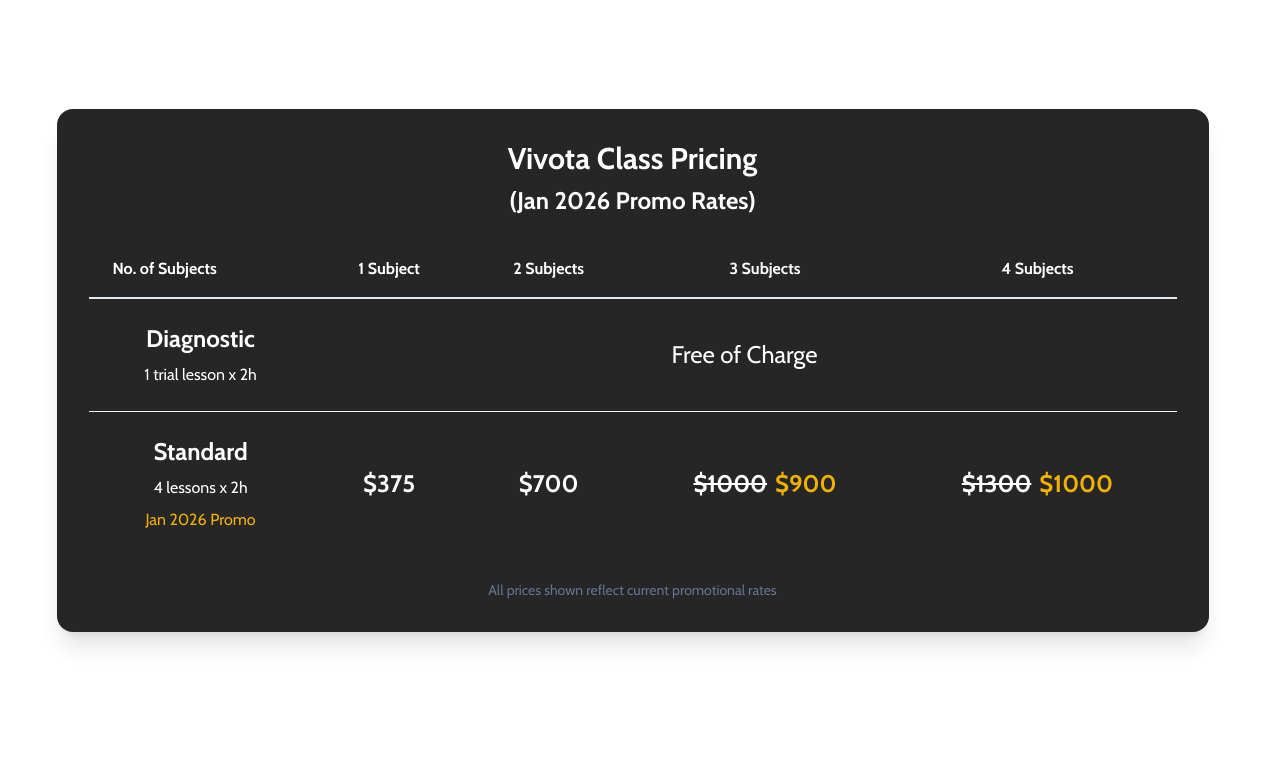
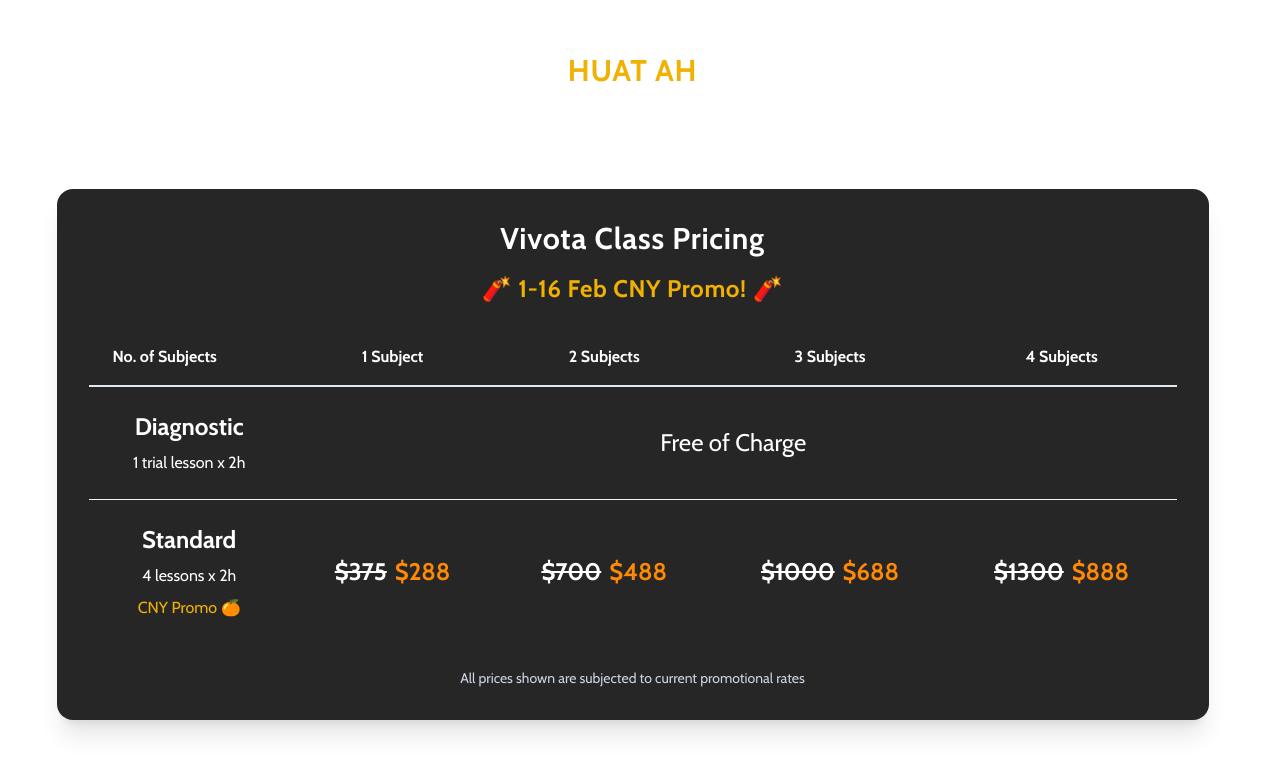
Before and after one commit to joonlim05/vivota, a Next.js app: page /pricing-and-aid in a window 1280 px wide. Shown: the part 956-1730 px from the top of the page. Built offline with nearby package versions, Linux system fonts and the light colour scheme; no server answers.

Commit message:
change cny pricing

```diff
--- a/app/pricing-and-aid/page.tsx
+++ b/app/pricing-and-aid/page.tsx
@@ -15,9 +15,9 @@
     },
     {
         name: "Standard",
-        price: "$375",
+        price: "$288",
         duration: "(4 lessons x 2hrs)",
-        strike: null,
+        strike: "$375",
         benefits: [
             "Collaborative Learning Package",
             "Free online text consults",
@@ -110,8 +110,8 @@
                     <h1 className="text-2xl md:text-3xl text-center font-bold mb-6 md:mb-12">
                         Need help with multiple subjects?
                     </h1>
-                    <h2 className="text-base md:text-lg xl:text-xl text-white text-center">
-                        Get more for greater value!
+                    <h2 className="text-2xl md:text-3xl text-white text-center tracking-wide">
+                        Join us this feb and <span className="text-yellow-500 font-bold block">HUAT AH</span> with our special promo!
                     </h2>
                 </div>
                 <PricingTable />
--- a/components/pricing_table.tsx
+++ b/components/pricing_table.tsx
@@ -10,15 +10,15 @@
     },
     {
       name: "Standard",
-      color: "text-yellow-500",
+      color: "text-orange-400",
       pricing: [
-        { original: "$375", discounted: "" },
-        { original: "$700", discounted: "" },
-        { original: "$1000", discounted: "$900" },
-        { original: "$1300", discounted: "$1000" }
+        { original: "$375", discounted: "$288" },
+        { original: "$700", discounted: "$488" },
+        { original: "$1000", discounted: "$688" },
+        { original: "$1300", discounted: "$888" }
       ],
       description: "4 lessons x 2h",
-      promo: "Jan 2026 Promo"
+      promo: "CNY Promo 🍊"
     },
   ];
 
@@ -27,11 +27,11 @@
   return (
     <div className="flex items-center justify-center">
       <div className="bg-neutral-800 rounded-2xl shadow-xl p-8 max-w-6xl w-full">
-        <h2 className="text-2xl md:text-3xl font-bold mb-2 text-center">
+        <h2 className="text-2xl md:text-3xl font-bold mb-2 text-center tracking-wide">
           Vivota Class Pricing
         </h2>
-        <h2 className="text-xl md:text-2xl font-bold mb-6 text-center">
-          (Jan 2026 Promo Rates)
+        <h2 className="text-xl md:text-2xl font-bold mb-6 text-center text-yellow-500 my-4 tracking-wide text-nowrap">
+           🧨 1-16 Feb CNY Promo! 🧨
         </h2>
         <div className="overflow-x-auto">
           <table className="w-full border-collapse">
@@ -92,8 +92,8 @@
           </table>
         </div>
 
-        <div className="mt-6 text-center text-sm text-slate-500">
-          <p>All prices shown reflect current promotional rates</p>
+        <div className="mt-6 text-center text-sm text-slate-300">
+          <p>All prices shown are subjected to current promotional rates</p>
         </div>
       </div>
     </div >
```
